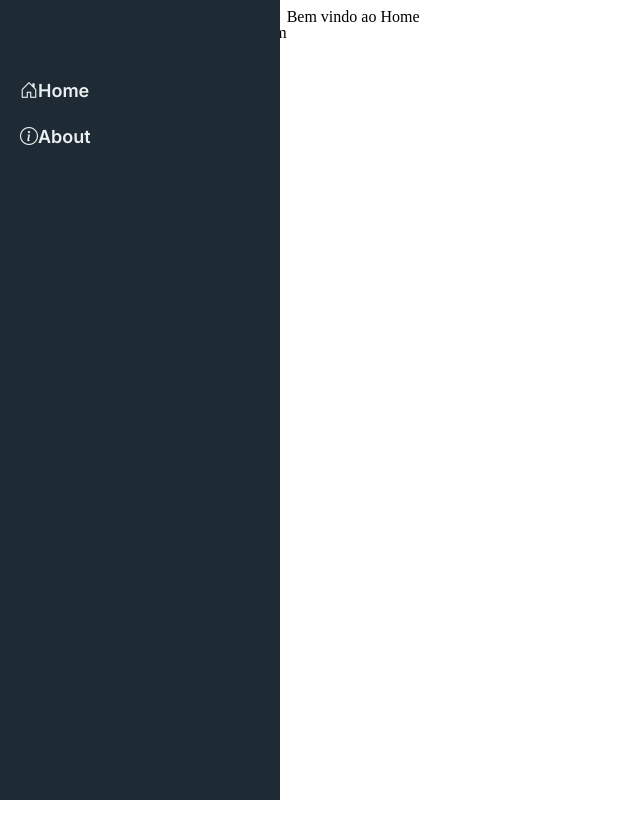
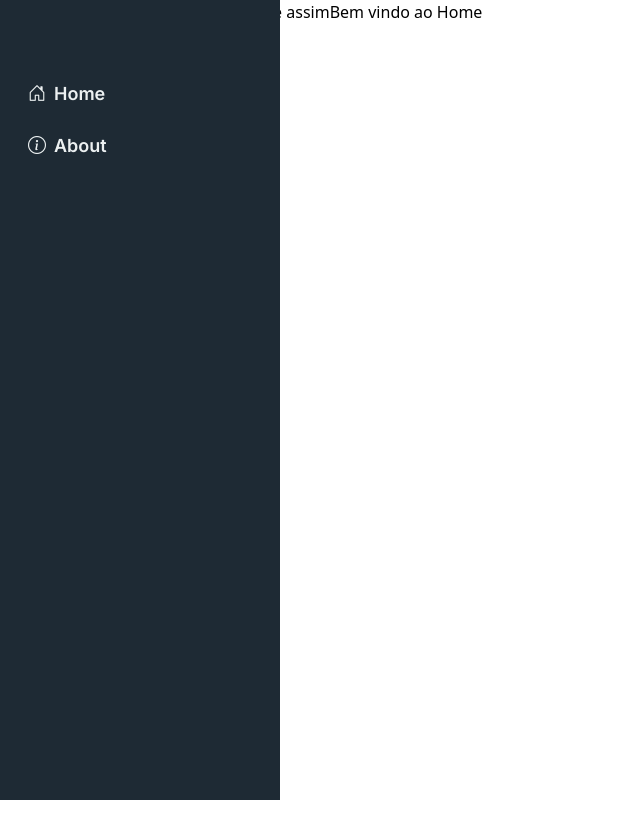
Before and after one commit to juancoutinhoflooxmongagua/Navigator-ReactRouter, a React (Create React App) app: page /about in a window 1280 px wide. Shown: the whole page, without its empty margins (0-640 px from the left). Built offline with nearby package versions, Linux system fonts and the light colour scheme.

Commit message:
feat: download bootstrap

```diff
--- a/package.json
+++ b/package.json
@@ -7,6 +7,7 @@
     "@testing-library/jest-dom": "^6.6.3",
     "@testing-library/react": "^16.2.0",
     "@testing-library/user-event": "^13.5.0",
+    "bootstrap": "^5.3.3",
     "bootstrap-icons": "^1.11.3",
     "react": "^19.0.0",
     "react-dom": "^19.0.0",
--- a/src/components/layout/Menu.jsx
+++ b/src/components/layout/Menu.jsx
@@ -5,8 +5,8 @@ const Menu = () => (
   <aside className='Menu'>
     <nav>
       <ul>
-        <li><a href=""><i className="bi bi-house-door"></i>Home</a></li>
-        <li><a href=""><i className="bi bi-info-circle"></i>About</a></li>
+        <li><a href=""><i className="bi bi-house-door p-2"></i>Home</a></li>
+        <li><a href=""><i className="bi bi-info-circle p-2"></i>About</a></li>
       </ul>
     </nav>
   </aside>
--- a/src/views/App.jsx
+++ b/src/views/App.jsx
@@ -4,6 +4,7 @@ import Menu from '../components/layout/Menu';
 import Content from '../components/layout/Content'
 import About from './examples/About';
 import Home from './examples/Home';
+import 'bootstrap/dist/css/bootstrap.min.css';
 import 'bootstrap-icons/font/bootstrap-icons.css';
 
 const App = () => (
```
Also changed, not shown: 1 other file (tests, documents, lock files or other folders).
